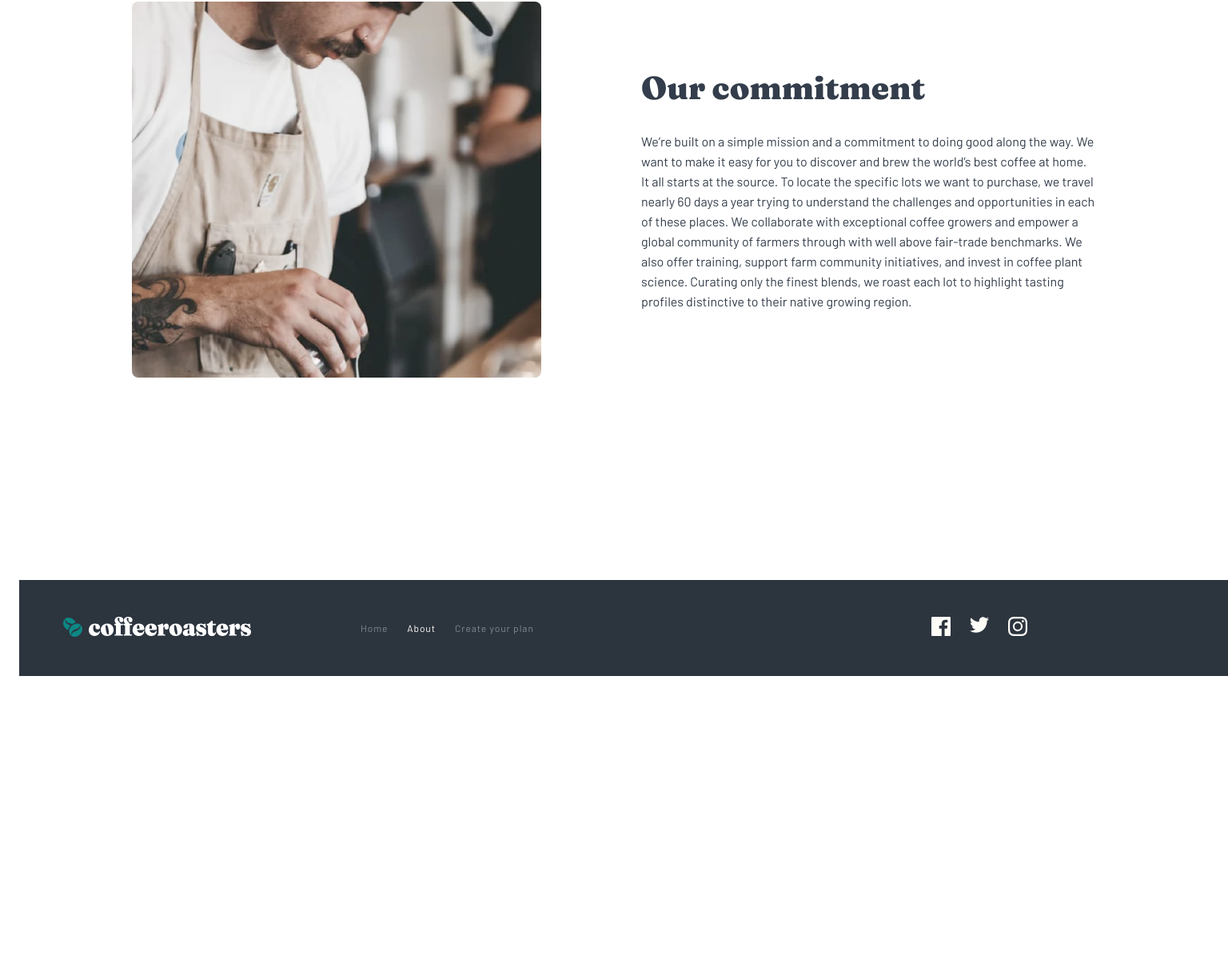
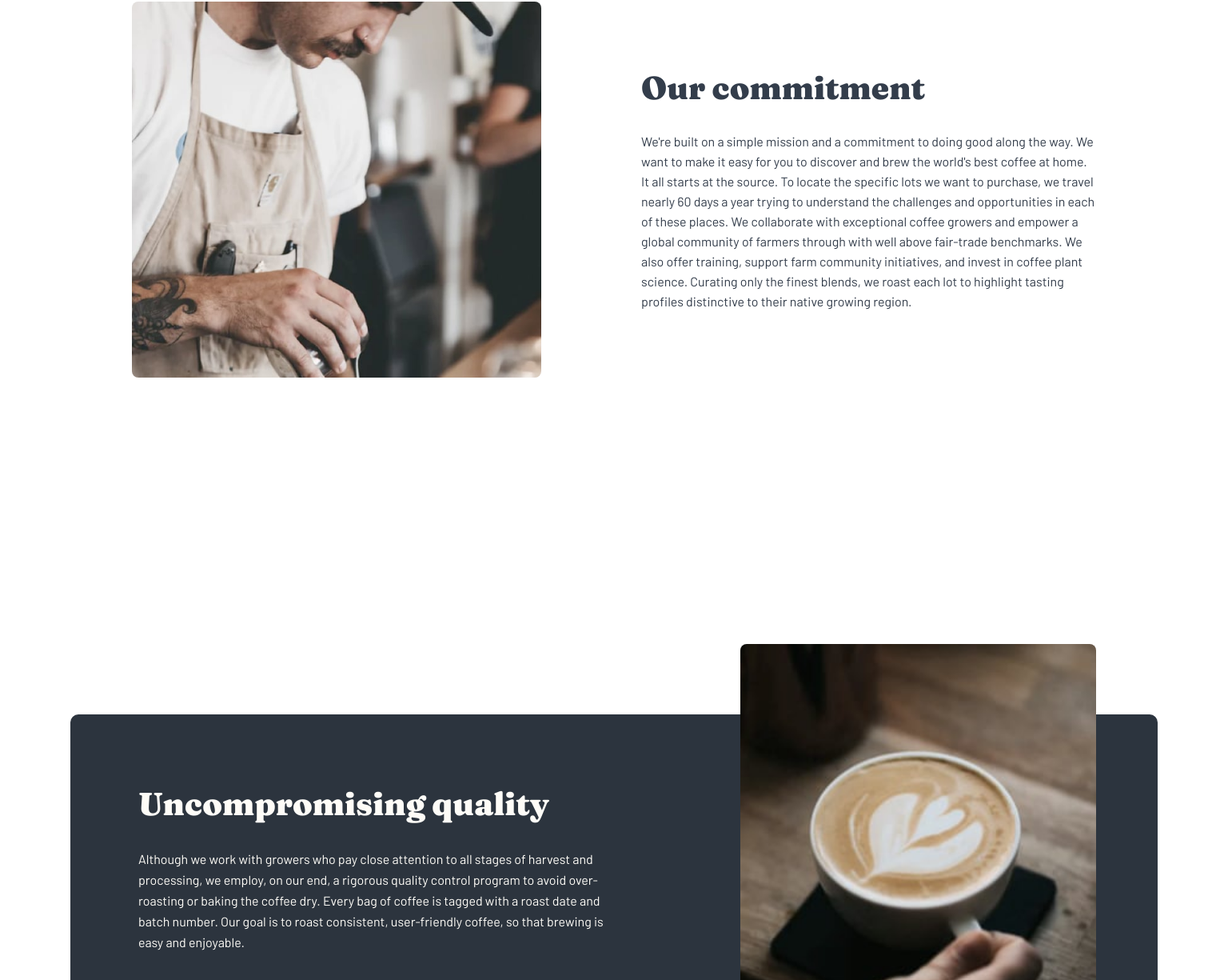
Before and after one commit to frontend-rustyff12/22-coffee-roasters, a React (Vite) app: page /about in a window 1536 px wide. Shown: the part 701-1926 px from the top of the page at 80% size. Before the commit the page ends 1634 px from the top, so only its background shows below. Built offline with nearby package versions, Linux system fonts and the light colour scheme.

Commit message:
About commitment mobile, tablet, desktop

```diff
--- a/src/components/about/Commitment.jsx
+++ b/src/components/about/Commitment.jsx
@@ -7,8 +7,7 @@ export default function Commitment() {
 					  /about/tablet/image-commitment.jpg 281w,
 					  /about/desktop/image-commitment.jpg 445w"
           sizes="(max-width: 768px) 100%,
-					 (max-width: 1440px) 100%,
-					 1200px"
+					 (max-width: 1440px) 100%"
           src="/about/mobile/image-commitment.jpg"
           alt="Man pouring coffee"
         />
@@ -18,14 +17,14 @@ export default function Commitment() {
         <h2>Our commitment</h2>
 
         <p>
-          We’re built on a simple mission and a commitment to doing good along
-          the way. We want to make it easy for you to discover and brew the
-          world’s best coffee at home. It all starts at the source. To locate
-          the specific lots we want to purchase, we travel nearly 60 days a year
-          trying to understand the challenges and opportunities in each of these
-          places. We collaborate with exceptional coffee growers and empower a
-          global community of farmers through with well above fair-trade
-          benchmarks. We also offer training, support farm community
+          We&apos;re built on a simple mission and a commitment to doing good
+          along the way. We want to make it easy for you to discover and brew
+          the world&apos;s best coffee at home. It all starts at the source. To
+          locate the specific lots we want to purchase, we travel nearly 60 days
+          a year trying to understand the challenges and opportunities in each
+          of these places. We collaborate with exceptional coffee growers and
+          empower a global community of farmers through with well above
+          fair-trade benchmarks. We also offer training, support farm community
           initiatives, and invest in coffee plant science. Curating only the
           finest blends, we roast each lot to highlight tasting profiles
           distinctive to their native growing region.
--- /dev/null
+++ b/src/components/about/Quality.jsx
@@ -0,0 +1,30 @@
+export default function Quality() {
+  return (
+    <section className="quality">
+      <img
+        className="quality-image"
+        srcSet="/about/mobile/image-quality.jpg 558w,
+				/about/tablet/image-quality.jpg 573w,
+				/about/desktop/image-quality.jpg 445w "
+        sizes="(max-width: 768px) 100%,
+					 (max-width: 1440px) 100%"
+        src="/about/mobile/image-quality.jpg"
+        alt="Image of our finest coffee"
+      />
+
+      <div className="quality-text-container">
+        <div className="quality-text">
+          <h3>Uncompromising quality</h3>
+          <p>
+            Although we work with growers who pay close attention to all stages
+            of harvest and processing, we employ, on our end, a rigorous quality
+            control program to avoid over-roasting or baking the coffee dry.
+            Every bag of coffee is tagged with a roast date and batch number.
+            Our goal is to roast consistent, user-friendly coffee, so that
+            brewing is easy and enjoyable.
+          </p>
+        </div>
+      </div>
+    </section>
+  );
+}
--- a/src/index.css
+++ b/src/index.css
@@ -539,6 +539,47 @@ footer {
   line-height: 25px;
 }
 
+/* About - Quality */
+.quality {
+  padding: 1.5rem;
+  display: flex;
+  flex-direction: column;
+  align-items: center;
+  position: relative;
+  padding-top: 4.875rem;
+  margin-top: 7.5rem;
+}
+
+.quality-image {
+  position: absolute;
+  height: 156px;
+  width: calc(100% - 6rem);
+  left: 3rem;
+  right: auto;
+  top: 0;
+  border-radius: 8px;
+  object-fit: cover;
+}
+
+.quality-text-container {
+  background-color: var(--footer-blue);
+  padding: 8.875rem 1.5rem 3.875rem;
+  border-radius: 10px;
+}
+
+.quality-text {
+  text-align: center;
+  display: flex;
+  flex-direction: column;
+  gap: 1.5rem;
+}
+
+.quality-text h3 {
+  color: var(--light-cream);
+  font-size: 28px;
+  line-height: 28px;
+}
+
 @media screen and (min-width: 768px) {
   /* Header */
   header nav button {
@@ -789,6 +830,29 @@ footer {
   .commitment-text {
     text-align: start;
   }
+
+  /* About - Quality */
+  .quality {
+    padding: 2.5rem;
+    padding-top: 10rem;
+    margin-top: 9.625rem;
+  }
+
+  .quality-image {
+    height: 320px;
+    width: calc(100% - 12.25rem);
+    left: 6.125rem;
+    right: auto;
+  }
+
+  .quality-text-container {
+    padding: 14rem 4.625rem 4.25rem;
+  }
+
+  .quality-text h3 {
+    font-size: 32px;
+    line-height: 48px;
+  }
 }
 
 @media screen and (min-width: 1440px) {
@@ -948,4 +1012,40 @@ footer {
   .commitment-text h2 {
     font-size: 40px;
   }
+
+  /* About - Quality */
+
+  .quality {
+    padding: 5.5rem;
+    padding-top: 5.5rem;
+    margin-top: 10.5rem;
+  }
+
+  .quality-image {
+    height: 474px;
+    right: 10.3125rem;
+    left: auto;
+    width: 445px;
+  }
+
+  .quality-text-container {
+    padding: 5.5rem 5.3125rem;
+    height: 474px;
+  }
+
+  .quality-text {
+    width: 50%;
+    gap: 2rem;
+    align-items: start;
+    text-align: start;
+  }
+
+  .quality-text h3 {
+    font-size: 40px;
+    line-height: 48px;
+  }
+
+  .quality-text p {
+    font-size: 16px;
+  }
 }
--- a/src/pages/About.jsx
+++ b/src/pages/About.jsx
@@ -1,10 +1,12 @@
 import AboutHero from "../components/about/AboutHero";
 import Commitment from "../components/about/Commitment";
+import Quality from "../components/about/Quality";
 export default function About() {
   return (
     <>
       <AboutHero />
       <Commitment />
+      <Quality />
     </>
   );
 }
```
